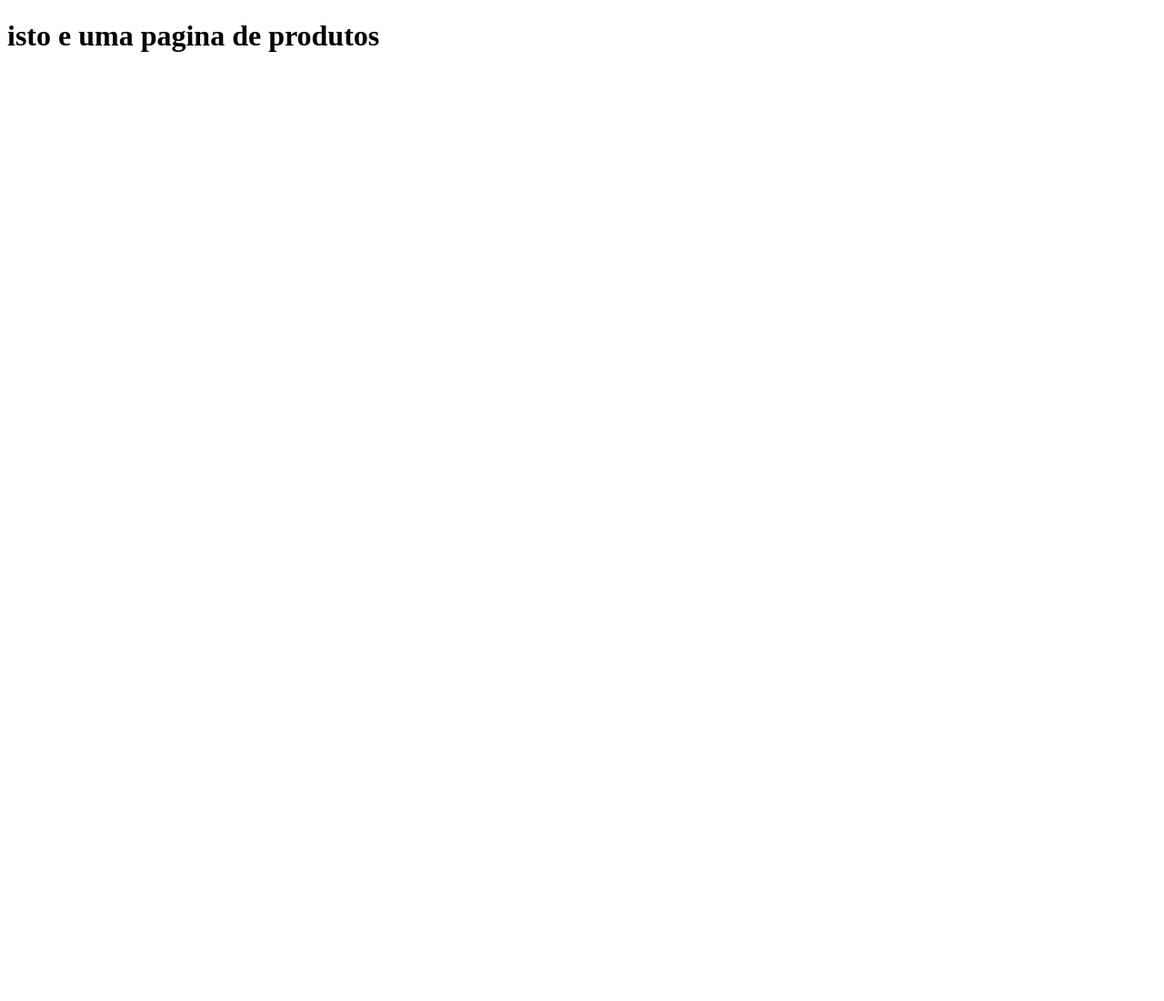
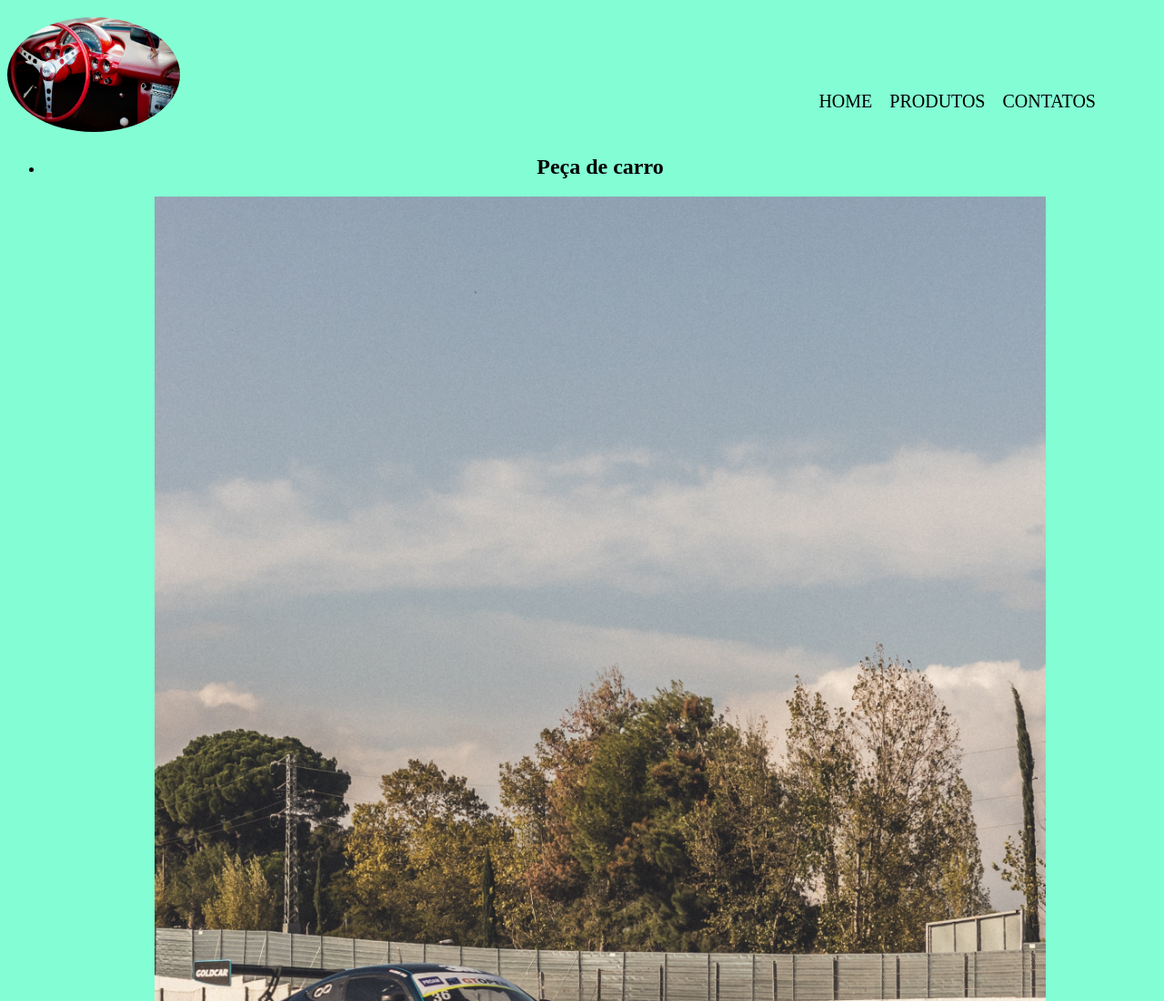
Before and after one commit to pedrohenriquefurquimgouveia/Tancredo-1-B-Pensamento-Computacional, a plain HTML site: page produtos.html in a window 1280 px wide. Shown: the top 1100 px of the page at 91% size. Before the commit the page ends 800 px from the top, so only its background shows below. Drawn offline with Linux system fonts and the light colour scheme.

Commit message:
Add files via upload

```diff
--- a/produtos.html
+++ b/produtos.html
@@ -5,9 +5,42 @@
     <meta http-equiv="X-UA-Compatible" content="IE=edge">
     <meta name="viewport" content="width=device-width, initial-scale=1.0">
     <title>Document</title>
+    <link rel="stylesheet" type="text/css" href="style-produto.css">
 </head>
 <body>
- <h1>isto e uma pagina de produtos</h1>
+ <header>
+    <div class="cabecalho">
+
+        <nav>
+         <a href="Index.html">home</a>
+         <a href="produtos.html">produtos</a>
+         <a href="contatos.html">contatos</a>
+        </nav>
+         <h3><img class="logo" src="logo.jpg"></h3>
+       </div>
+ </header>
+<main>
+<ul>
+<li>
+    <h2>Peça de carro</h2>
+    <img class="imagem-produto" src="produto 01.jpg">
+    <p>Aqui voce encontra as melhores pecas para seu automovel  </p>
+</li>
+<li>
+    <h2> conserto do seu parachoque dianteiro traseiro </h2>
+    <img class="imagem-produto" src="produto02.jpg">
+    <p>Aqui nos temos os melhores acessorios para seu veiculo </p>
+</li>
+<li>
+    <h2></h2>
+    <img class="imagem-produto" src="produto03.jpg">
+    <p> Aqui nos temos parachoque personalizados dianteiro e trazeiro </p>
+</li>
+</ul>
+</main>
+<footer>
+
+</footer>
 
 </body>
 </html>
--- /dev/null
+++ b/style-produto.css
@@ -0,0 +1,32 @@
+body{
+    text-align: center;
+background-color: rgb(131, 253, 212);
+}
+nav{
+   position: absolute;
+   top: 100px;
+   right: 75px;
+}
+nav a{
+   text-decoration: none;
+   text-transform: uppercase;
+   padding-left: 15px;
+   font-size: 20px;
+   color: rgb(0, 0, 0);
+}
+nav a:hover{
+   font-size: 22px;
+   font-weight: bold;
+   color: rgb(155, 0, 0);
+   transition: 0.5s;
+}
+h3{
+   text-align: left;
+}
+.logo{
+   width:15% ;
+   border-radius: 100%;
+}
+.imagem-produto{
+ width:80%;
+}
--- a/style.css
+++ b/style.css
@@ -1,6 +1,31 @@
 body{
      text-align: center;
 background-color: rgb(131, 253, 212);
+}
+nav{
+    position: absolute;
+    top: 100px;
+    right: 75px;
+}
+nav a{
+    text-decoration: none;
+    text-transform: uppercase;
+    padding-left: 15px;
+    font-size: 20px;
+    color: rgb(0, 0, 0);
+}
+nav a:hover{
+    font-size: 22px;
+    font-weight: bold;
+    color: rgb(155, 0, 0);
+    transition: 0.5s;
+}
+h3{
+    text-align: left;
+}
+.logo{
+    width:15% ;
+    border-radius: 100%;
 }
 .capa{
     width:100%
```
Also changed, not shown: index.html (+17 -4 lines), logo.jpg (added), produto 01.jpg (added), produto03.jpg (added), 1 other file.
